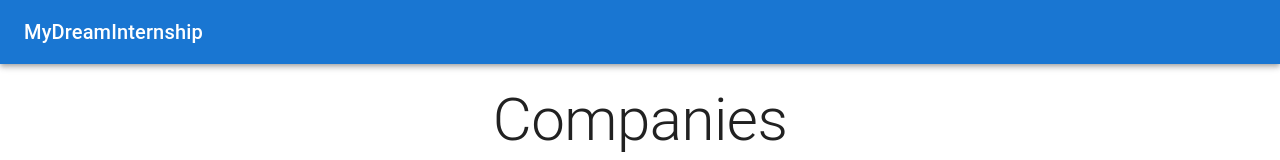
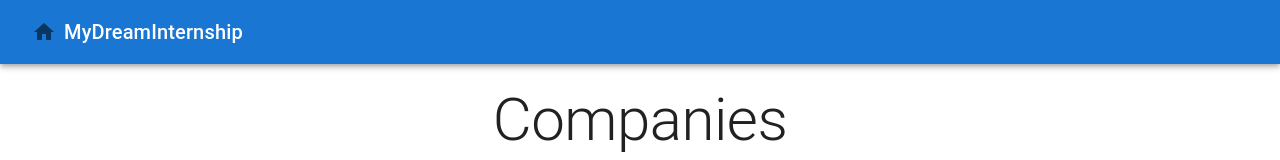
Before and after one commit to soumen02/MERN-MyDreamInternship, a React (Create React App) app in the folder front-end/: page /Companies in a window 1280 px wide. Shown: the top 160 px of the page. Built offline with nearby package versions, Linux system fonts and the light colour scheme.

Commit message:
Update Companies.js

```diff
--- a/front-end/src/components/Companies.js
+++ b/front-end/src/components/Companies.js
@@ -1,5 +1,6 @@
 import * as React from "react";
 import { Container, Stack } from "@mui/system";
+import { Link } from "react-router-dom";
 import {
   Box,
   Typography,
@@ -20,6 +21,8 @@ import { ArrowBack } from "@material-ui/icons";
 import { useLocation, useNavigate } from "react-router-dom";
 import useStyles from "./CompaniesStyles";
 import logo from './amazon.png';
+import {Home} from "@material-ui/icons";
+
 
 const card = [1, 2, 3, 4, 5, 6, 7, 8, 9]
 
@@ -28,10 +31,16 @@ export default function Companies() {
     return(
         <>
             <AppBar position="relative">
-                <Toolbar>
+                <Toolbar >
+                <Link to="/" style={{ flexDirection: 'row-reverse' }}>
+                    <IconButton >
+                        <Home />
+                    </IconButton>
+                </Link>
                 <Typography variant="h6" color="inherit" noWrap>
                     MyDreamInternship
                 </Typography>
+
                 </Toolbar>
             </AppBar>
             <main>
@@ -40,7 +49,7 @@ export default function Companies() {
                         <Typography variant= "h2" align="center" color="textPrimary" gutterBottom paddingTop="20px" paddingBottom="20px">
                             Companies
                         </Typography>
-                        <Grid container spacing={2} justify="center">
+                        <Grid container columnSpacing={12} rowSpacing={2} justify="center">
                             {card.map(()=>(
                                 <Grid item xs={12} xm={6} xl={4}>
                                     <Card className={classes.card}>
```
